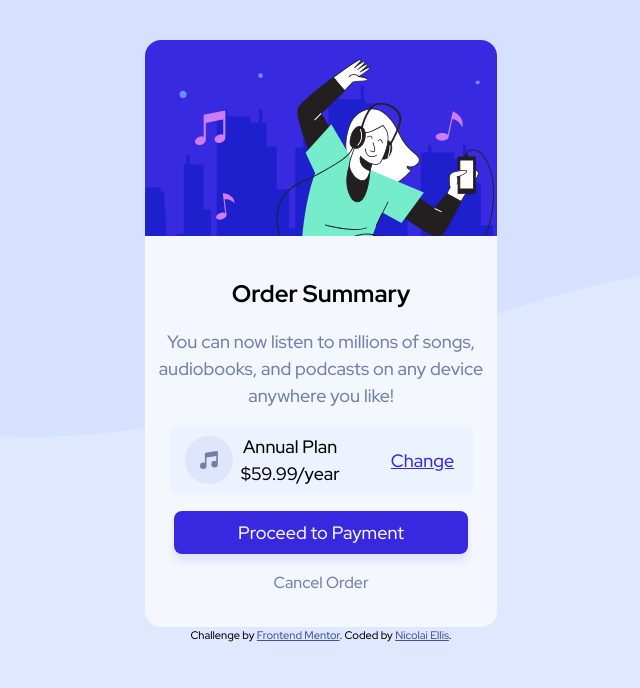
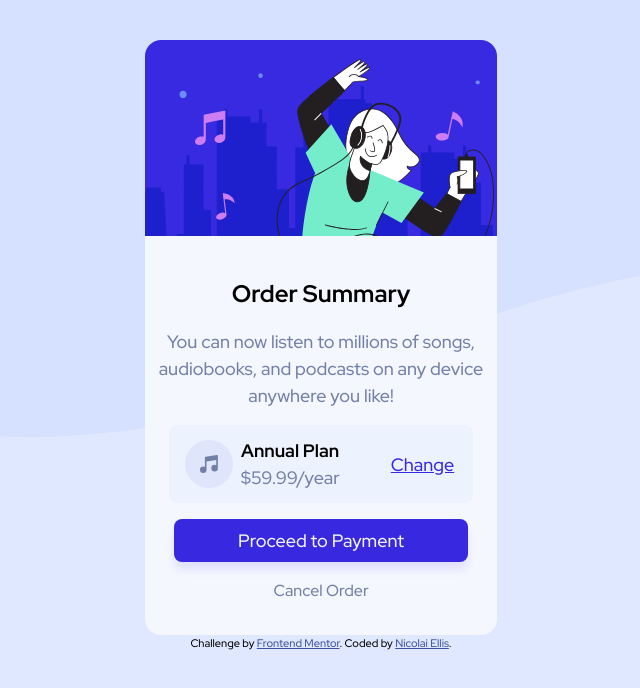
Before and after one commit to MonstersInc-sudo/probable-broccoli, a plain HTML site: page index.html in a window 1280 px wide. Shown: the top 688 px of the page, without its empty margins (319-959 px from the left). Drawn offline with Linux system fonts and the light colour scheme.

Commit message:
Change font colors

```diff
--- a/style.css
+++ b/style.css
@@ -126,7 +126,7 @@
     display: flex;
     align-items: center;
     background-color: hsl(var(--pale-blue),.4);
-    padding: .5rem 1rem;
+    padding: .75rem 1rem;
     border-radius: .5rem;
     gap: 3rem;
     justify-content: space-between;
@@ -148,11 +148,12 @@
 
   .plan-name {
     grid-row-start: span 1;
-  }
+    font-weight: var(--fw-bold);  }
 
   .plan-price {
     grid-row-start: 2;
     grid-row-end: 3;
+    color:var(--clr-neutral-desaturated-blue);
   }
 
   .change-link {
```
